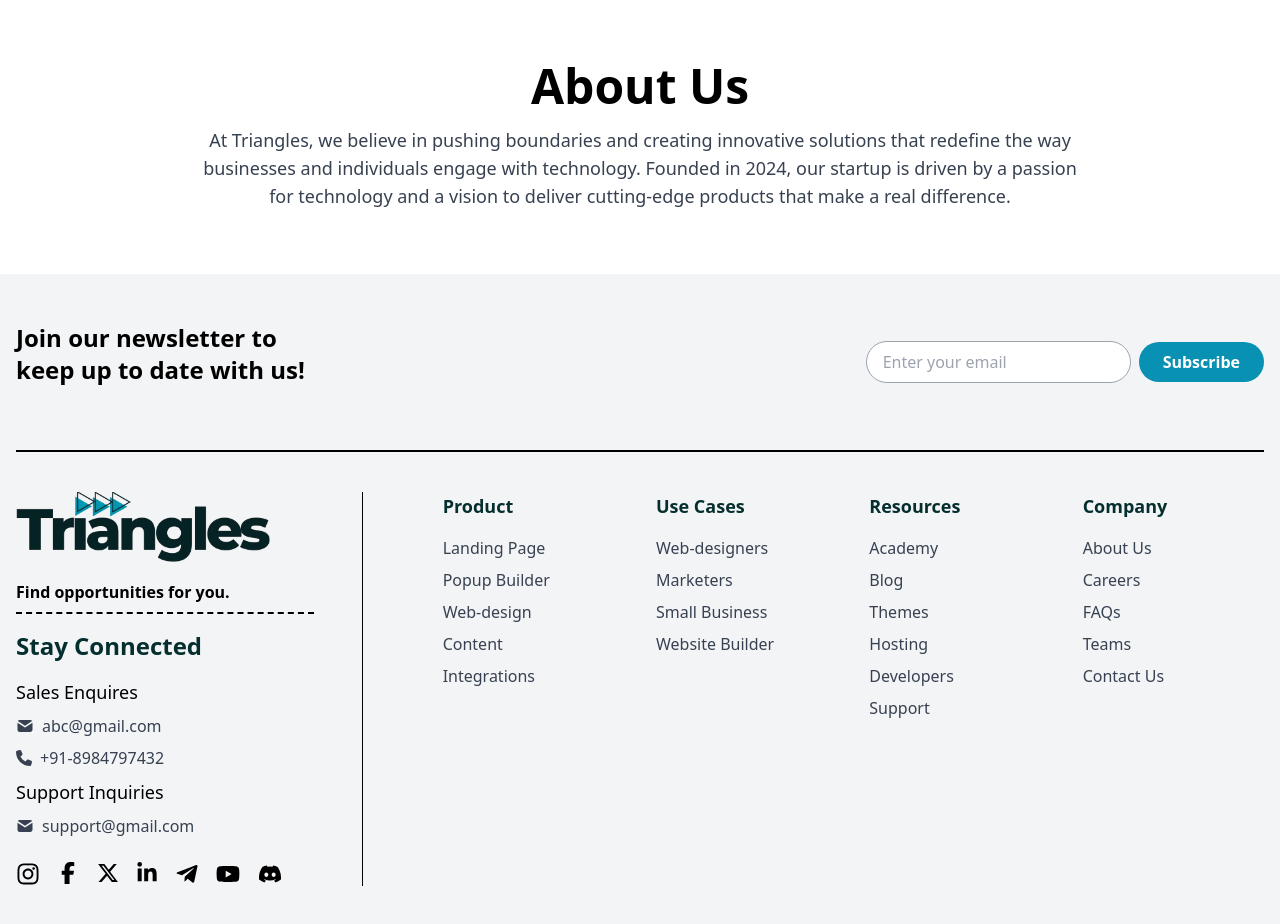
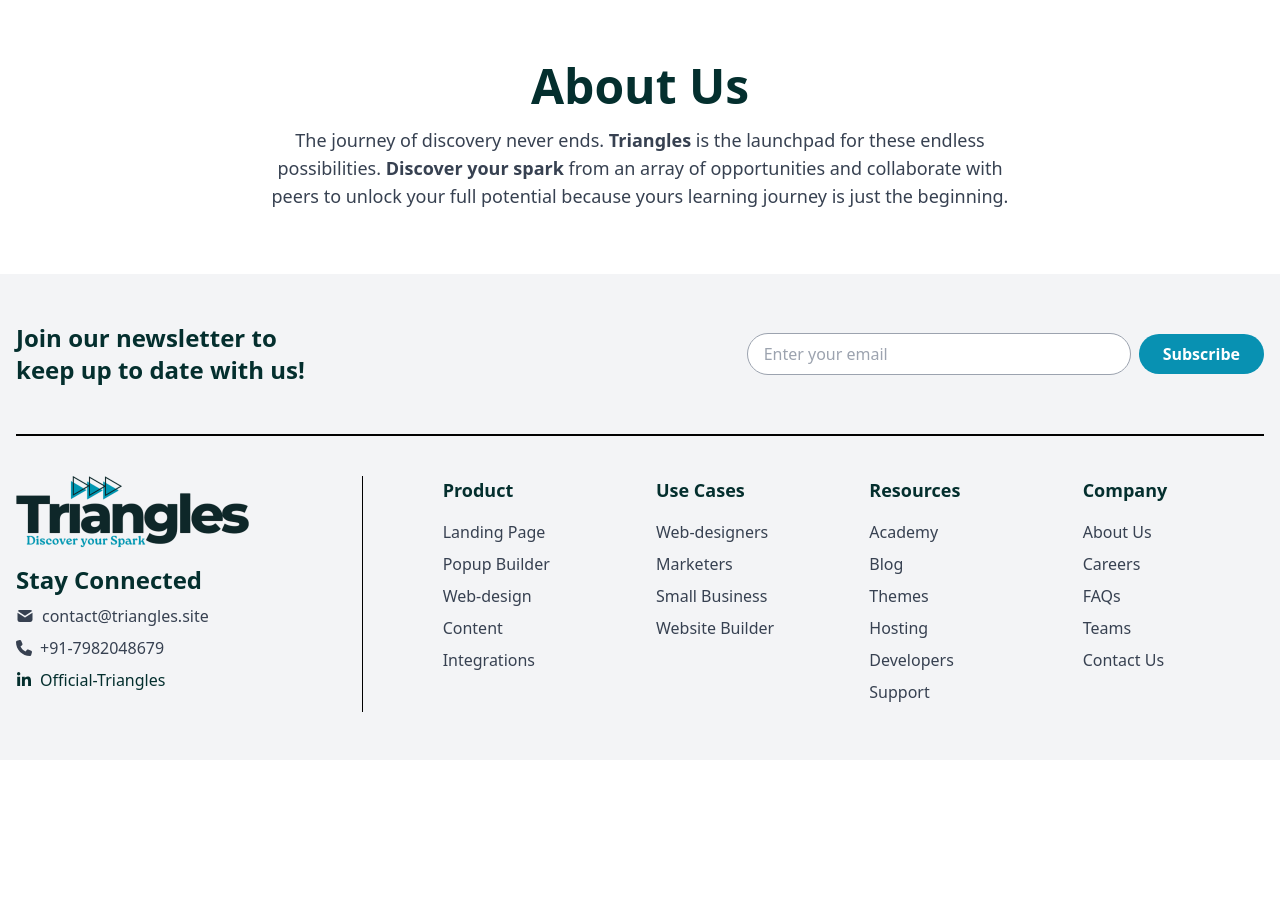
Before and after one commit to Bug-Finderr/triangles-v0, a Next.js app: page / in a window 1280 px wide. Shown: the part 1420-2344 px from the top of the page. After the commit the page ends 2180 px from the top, so only its background shows below. Built offline with nearby package versions, Linux system fonts and the light colour scheme.

Commit message:
refactor: minor ui changes

```diff
--- a/package.json
+++ b/package.json
@@ -8,7 +8,8 @@
     "start": "next start",
     "lint": "next lint",
     "lint:fix": "next lint --fix",
-    "prettier": "prettier --write ."
+    "prettier": "prettier --write .",
+    "clean": "rimraf dist"
   },
   "dependencies": {
     "next": "14.2.13",
--- a/src/app/layout.tsx
+++ b/src/app/layout.tsx
@@ -1,21 +1,9 @@
-import type { Metadata } from "next";
-import localFont from "next/font/local";
-import "./globals.css";
+import "@/app/globals.css";
 
-const geistSans = localFont({
-  src: "./fonts/GeistVF.woff",
-  variable: "--font-geist-sans",
-  weight: "100 900",
-});
-const geistMono = localFont({
-  src: "./fonts/GeistMonoVF.woff",
-  variable: "--font-geist-mono",
-  weight: "100 900",
-});
-
-export const metadata: Metadata = {
-  title: "Create Next App",
-  description: "Generated by create next app",
+export const metadata = {
+  title: "Triangles - Opportunity Discovery & Networking",
+  description:
+    "A platform for students to discover opportunities, collaborate, and build communities through events, hackathons, talks, and competitions.",
 };
 
 export default function RootLayout({
@@ -25,11 +13,7 @@
 }>) {
   return (
     <html lang="en">
-      <body
-        className={`${geistSans.variable} ${geistMono.variable} antialiased`}
-      >
-        {children}
-      </body>
+      <body className="antialiased vsc-initialized">{children}</body>
     </html>
   );
 }
--- a/src/app/page.tsx
+++ b/src/app/page.tsx
@@ -13,7 +13,7 @@
         <div className="flex justify-between items-center">
           <Image src={icon} alt="Triangles Icon" height={32} />
 
-          <nav className="space-x-12 font-bold text-xl">
+          <nav className="space-x-12 font-bold text-xl text-teal-950">
             <a href="#home">Home</a>
             <a href="#about">About Us</a>
             <a href="#events">Events</a>
@@ -79,13 +79,13 @@
         {/* About Us Section */}
         <section id="about" className="py-16">
           <div className="container mx-auto text-center">
-            <h2 className="text-5xl font-black mb-4">About Us</h2>
-            <p className="text-gray-700 max-w-4xl mx-auto text-lg">
-              At Triangles, we believe in pushing boundaries and creating
-              innovative solutions that redefine the way businesses and
-              individuals engage with technology. Founded in 2024, our startup
-              is driven by a passion for technology and a vision to deliver
-              cutting-edge products that make a real difference.
+            <h2 className="text-5xl font-black mb-4 text-teal-950">About Us</h2>
+            <p className="text-gray-700 max-w-3xl mx-auto text-lg">
+              The journey of discovery never ends. <strong>Triangles</strong> is
+              the launchpad for these endless possibilities.{" "}
+              <strong>Discover your spark</strong> from an array of
+              opportunities and collaborate with peers to unlock your full
+              potential because yours learning journey is just the beginning.
             </p>
           </div>
         </section>
--- a/src/components/shared/Footer.tsx
+++ b/src/components/shared/Footer.tsx
@@ -1,16 +1,6 @@
+import { LinkedInIcon, MailIcon, PhoneIcon } from "@/components/ui/Icons";
+import logo from "@/public/Logo.png";
 import Image from "next/image";
-import logo from "@/public/Logo.png";
-import {
-  MailIcon,
-  PhoneIcon,
-  InstagramIcon,
-  FacebookIcon,
-  TwitterIcon,
-  LinkedInIcon,
-  TelegramIcon,
-  YoutubeIcon,
-  DiscordIcon,
-} from "@/components/ui/Icons";
 
 const LinkList = ({
   title,
@@ -68,7 +58,7 @@
     <footer className="bg-gray-100">
       <div className="container mx-auto px-4">
         <div className="flex flex-col md:flex-row justify-between items-center border-b-2 border-black py-12">
-          <h2 className="text-2xl font-bold mb-4 text-center md:text-left">
+          <h2 className="text-2xl font-bold text-center md:text-left text-teal-950">
             Join our newsletter to <br />
             keep up to date with us!
           </h2>
@@ -79,7 +69,7 @@
             <input
               type="email"
               placeholder="Enter your email"
-              className="px-4 py-2 border border-gray-400 rounded-full focus:outline-none focus:ring-2 focus:ring-cyan-600"
+              className="px-4 py-2 w-96 border border-gray-400 rounded-full focus:outline-none focus:ring-2 focus:ring-cyan-600"
               aria-label="Email input"
             />
             <button
@@ -101,45 +91,31 @@
               className="mb-4"
               loading="lazy"
             />
-            <p className="font-semibold border-dashed pb-2 border-b-2 border-black">
-              Find opportunities for you.
-            </p>
-            <div className="grid gap-2">
-              <p className="font-bold text-2xl text-teal-950 mt-4 mb-2">
-                Stay Connected
-              </p>
-              <p className="font-medium text-lg">Sales Enquires</p>
+            <div className="grid gap-2 text-teal-950">
+              <p className="font-bold text-2xl">Stay Connected</p>
               <a
                 href="mailto:abc@gmail.com"
                 className="text-gray-700 hover:text-gray-900 flex items-center gap-2"
               >
                 <MailIcon size={18} />
-                abc@gmail.com
+                contact@triangles.site
               </a>
               <a
-                href="tel:+91-8984797432"
+                href="tel:+91-7982048679"
                 className="text-gray-700 hover:text-gray-900 flex items-center gap-2"
               >
                 <PhoneIcon size={16} />
-                +91-8984797432
+                +91-7982048679
               </a>
-              <p className="font-medium text-lg">Support Inquiries</p>
               <a
-                href="mailto:support@gmail.com"
-                className="text-gray-700 hover:text-gray-900 flex items-center gap-2"
+                href="https://www.linkedin.com/company/official-triangles"
+                target="_blank"
+                rel="noopener noreferrer"
+                className="text-teal-950 hover:text-gray-900 flex items-center gap-2"
               >
-                <MailIcon size={18} />
-                support@gmail.com
+                <LinkedInIcon size={16} />
+                Official-Triangles
               </a>
-              <div className="flex justify-between mt-4 mr-8">
-                <InstagramIcon size={24} />
-                <FacebookIcon size={22} />
-                <TwitterIcon size={22} />
-                <LinkedInIcon size={22} />
-                <TelegramIcon size={24} />
-                <YoutubeIcon size={24} />
-                <DiscordIcon size={24} />
-              </div>
             </div>
           </div>
 
```
Also changed, not shown: src/public/Logo.png.
